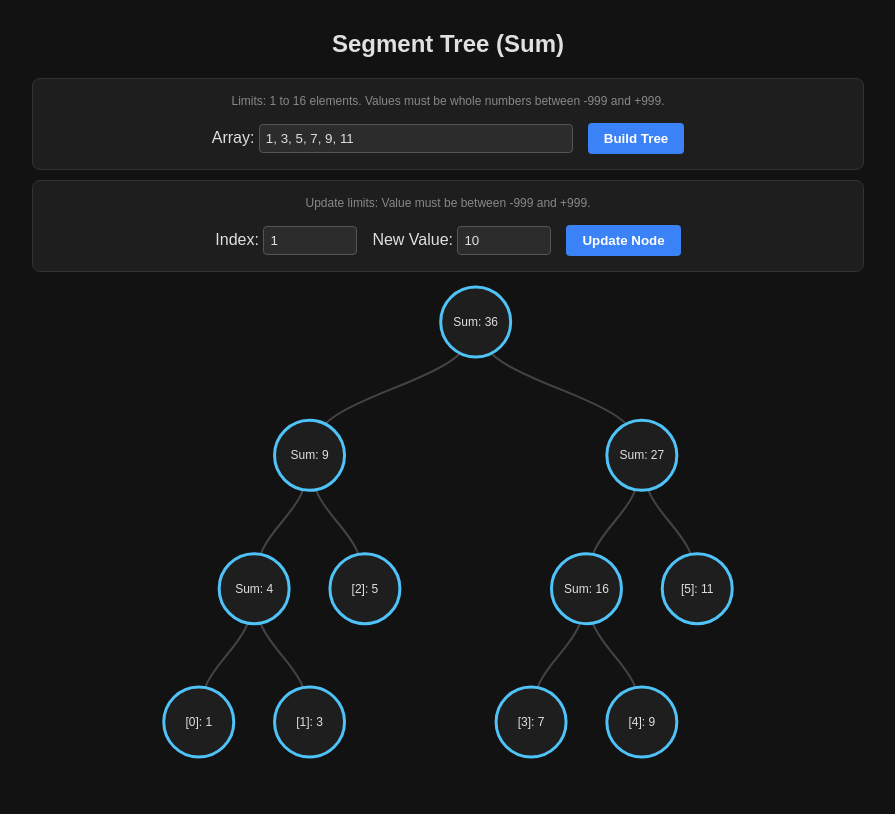
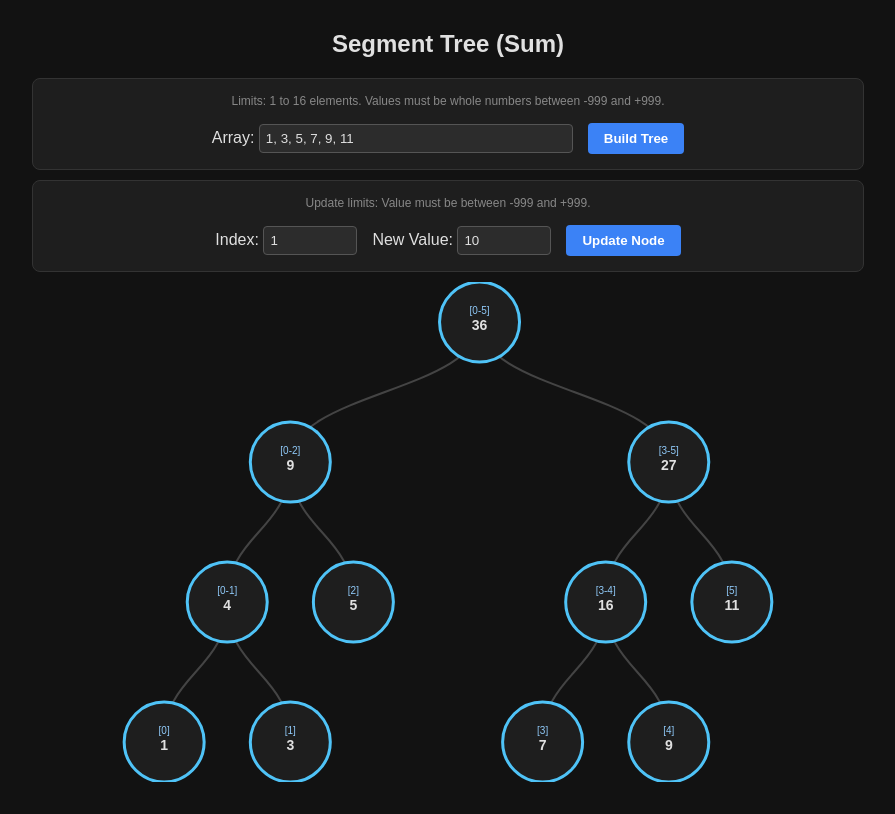
Before and after one commit to TheTechGrid/segment-tree-visualizer-range-sum, a plain HTML site: page index.html in a window 1280 px wide. Shown: the whole page, without its empty margins (192-1087 px from the left). Drawn offline with nearby package versions, Linux system fonts and the light colour scheme.

Commit message:
added index ranges, horizontal scroll so nodes dont overlap

```diff
--- a/index.html
+++ b/index.html
@@ -23,7 +23,7 @@
       margin: 10px auto;
       max-width: 800px;
       display: flex;
-      flex-direction: column; /* Stack vertically for labels */
+      flex-direction: column;
       justify-content: center;
       gap: 10px;
       align-items: center;
@@ -75,6 +75,14 @@
       font-weight: bold;
     }
 
+    /* Container for large trees */
+    #tree-container {
+      overflow-x: auto; /* Enables horizontal scroll for wide trees */
+      max-width: 100vw;
+      margin: 0 auto;
+      padding-bottom: 20px;
+    }
+
     /* SVG Tree Styles for Dark Mode */
     .node circle {
       fill: #1e1e1e;
@@ -82,8 +90,16 @@
       transition: all 0.4s ease;
     }
 
+    /* Typography inside the nodes */
+    .node text.range-text {
+      font: 10px sans-serif;
+      fill: #90caf9;
+      pointer-events: none;
+    }
+
     .node text.main-text {
-      font: 12px sans-serif;
+      font: 14px sans-serif;
+      font-weight: bold;
       fill: #e0e0e0;
       pointer-events: none;
     }
@@ -141,7 +157,6 @@
     let arr = [1, 3, 5, 7, 9, 11];
     let oldArr = null;
 
-    // Helper strict regex for valid whole numbers (allows starting '-')
     const isValidInteger = (str) => /^-?\d+$/.test(str);
 
     function showError(msg) {
@@ -165,16 +180,13 @@
 
       for (let i = 0; i < rawItems.length; i++) {
         const s = rawItems[i].trim();
-        if (s === "") continue; // Skip empty spaces between commas
+        if (s === "") continue;
 
-        // Strict validation: Reject trailing symbols like "5=" or "4-"
         if (!isValidInteger(s)) {
           return showError(`Invalid input at item "${s}". Please use only whole numbers without extra symbols.`);
         }
 
         const num = parseInt(s, 10);
-
-        // Min/Max limit validation
         if (num < -999 || num > 999) {
           return showError(`Value ${num} is out of bounds. Must be between -999 and 999.`);
         }
@@ -182,7 +194,6 @@
         parsedArr.push(num);
       }
 
-      // Size limit validation
       if (parsedArr.length < 1 || parsedArr.length > 16) {
         return showError("Array size must be between 1 and 16 elements.");
       }
@@ -201,7 +212,6 @@
       const idxStr = document.getElementById("idxInput").value.trim();
       const valStr = document.getElementById("valInput").value.trim();
 
-      // Strict regex validation for update fields
       if (!isValidInteger(idxStr) || !isValidInteger(valStr)) {
          return showError("Invalid update format! Ensure both index and value are pure numbers.");
       }
@@ -241,8 +251,10 @@
         }
       }
 
+      const rangeStr = (l === r) ? `[${l}]` : `[${l}-${r}]`;
+
       if (l === r) {
-        return { name: `[${l}]: ${currentSum}`, changed: isChanged, prevSum: prevSum };
+        return { range: rangeStr, val: currentSum, changed: isChanged, prevSum: prevSum };
       }
 
       const mid = Math.floor((l + r) / 2);
@@ -250,7 +262,8 @@
       const right = buildTreeData(mid + 1, r);
 
       return {
-        name: `Sum: ${currentSum}`,
+        range: rangeStr,
+        val: currentSum,
         children: [left, right],
         changed: isChanged,
         prevSum: prevSum
@@ -263,8 +276,10 @@
 
       const treeData = buildTreeData(0, arr.length - 1);
 
-      const width = Math.max(800, arr.length * 60);
-      const height = 480;
+      // FIX: Increased the multiplier from 70 to 120.
+      // A circle is 80px wide (radius 40), so 120px guarantees a clean 40px gap between leaves.
+      const width = Math.max(900, arr.length * 120);
+      const height = 500;
 
       const svg = d3.select("#tree-container").append("svg")
                     .attr("width", width).attr("height", height)
@@ -283,18 +298,24 @@
           .attr('transform', d => `translate(${d.x},${d.y})`);
 
       node.append('circle')
-          .attr('r', 35)
+          .attr('r', 40)
           .style('stroke', '#4fc3f7');
 
       node.append('text')
+          .attr('class', 'range-text')
+          .attr('dy', d => d.data.changed ? -14 : -8)
+          .attr('text-anchor', 'middle')
+          .text(d => d.data.range);
+
+      node.append('text')
           .attr('class', 'main-text')
-          .attr('dy', d => d.data.changed ? -4 : 4)
+          .attr('dy', d => d.data.changed ? 4 : 8)
           .attr('text-anchor', 'middle')
-          .text(d => d.data.name);
+          .text(d => d.data.val);
 
       node.filter(d => d.data.changed).append('text')
           .attr('class', 'prev-text')
-          .attr('dy', 14)
+          .attr('dy', 20)
           .attr('text-anchor', 'middle')
           .text(d => `(was ${d.data.prevSum})`);
     }
```
